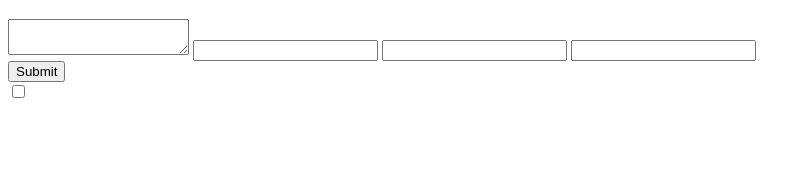
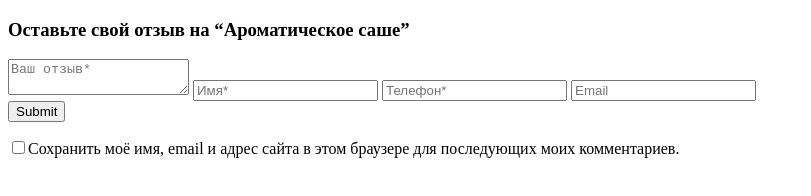
Before and after one commit to VikaOnoshko/course, a plain HTML site: page homework_8/index.html in a window 1280 px wide. Shown: the whole page, without its empty margins (0-811 px from the left). Drawn offline with Linux system fonts and the light colour scheme.

Commit message:
change html

```diff
--- a/homework_8/index.html
+++ b/homework_8/index.html
@@ -13,34 +13,34 @@
           <form class="reviews__form" name="reviews" action="#" method="get">
             <div class="reviews__form-header">
               <div class="reviews__form-title">
-                <h3></h3>
+                <h3>Оставьте свой отзыв на “Ароматическое саше”</h3>
               </div>
             </div>
             <div class="reviews__form-body">
 
               <label class="reviews__form-label">
-                <textarea name="text"></textarea>
+                <textarea name="text" placeholder="Ваш отзыв*"></textarea>
               </label>
 
               <label class="reviews__form-label">
-                <input name="name" type="text"/>
+                <input name="name" type="text" placeholder="Имя*"/>
               </label>
 
               <label class="reviews__form-label">
-                <input name="number" type="tel"/>
+                <input name="number" type="tel" placeholder="Телефон*"/>
               </label>
 
               <label class="reviews__form-label">
-                <input name="email" type="email"/>
+                <input name="email" type="email" placeholder="Email"/>
               </label>
 
             </div>
             <div class="reviews__form-footer">
                 <div class="reviews__form-buton">
-                    <input type="submit" class="filed-button"></button>
+                    <input type="submit" class="filed-button" placeholder="Отправить"></button>
                 </div>
                 <label class="reviews__form-confirmation">
-                    <input type="checkbox">
+                    <p><input type="checkbox">Сохранить моё имя, email и адрес сайта в этом браузере для последующих моих комментариев.</p>
                 </label>
             </div>
           </form>
```
